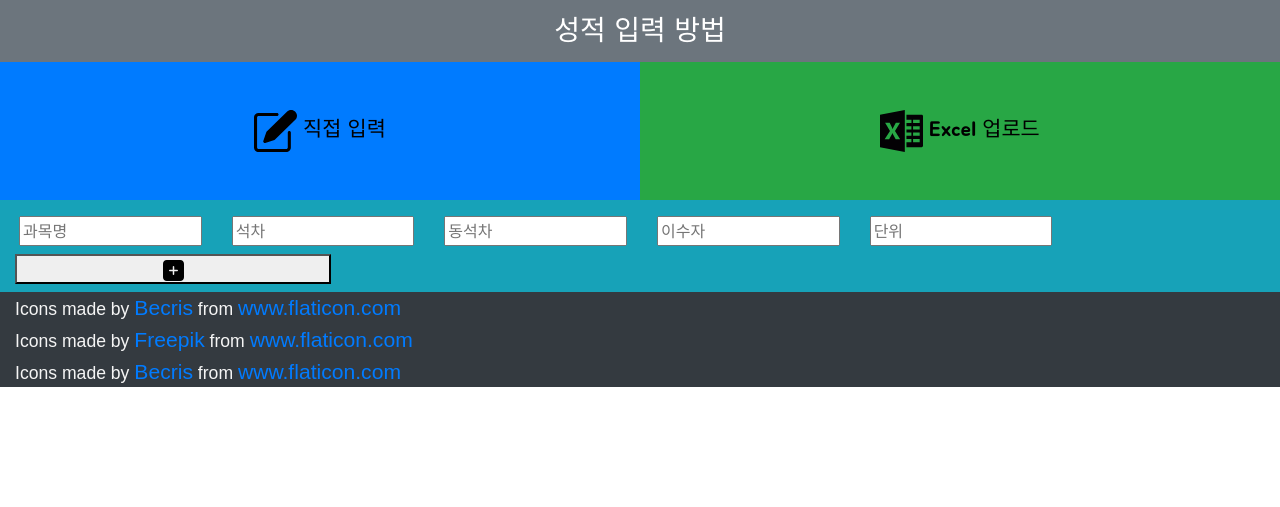
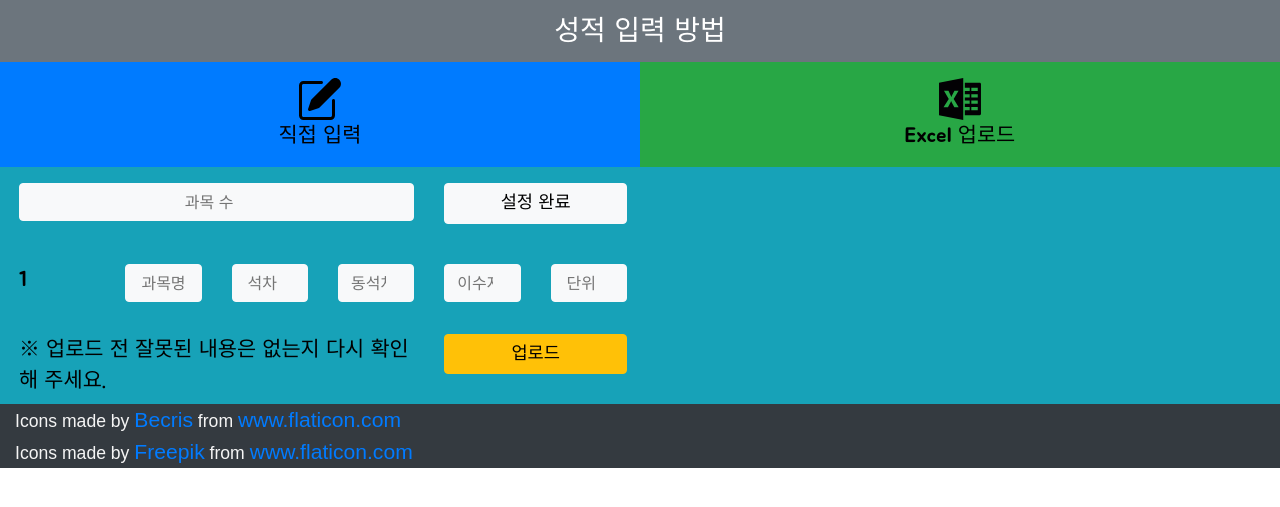
Before and after one commit to CHOISUHYEON22/GradeCalculator, a Flask app: template templates/method_self.html in a window 1280 px wide. Shown: the part 80-587 px from the top of the page. Run offline with Flask 2, Linux system fonts and the light colour scheme; the template is opened without the code that fills it: most values are stand-ins (such as "Sample title", 1, 10 or a date in 2020); some libraries are stand-ins or nearby versions.

Commit message:
Completing the Information Collection Page Design

```diff
--- a/app.py
+++ b/app.py
@@ -10,14 +10,31 @@ def index(): return redirect(url_for('insert_info_method', page_type='default'))
 @app.route('/method', methods=['GET'])
 def insert_info_method():
     METHOD = request.args.get('page_type')
-    if METHOD == 'excel': return render_template('method_excel.html')
-    elif METHOD == 'self': return render_template('method_self.html')
+
+    if METHOD == 'self': return redirect(url_for('method_self', num_of_subjects='1'))
+    elif METHOD == 'excel': return redirect(url_for('method_excel'))
     else: return render_template('index.html')  # METHOD : default
+
+
+@app.route('/method_excel')
+def method_excel(): return render_template('method_excel.html')
 
 
 @app.route('/excel_processing', methods=['POST'])
 def excel_processing():
     EXCEL_FILE = request.form['excel_file']
+
+
+@app.route('/self_set_num_of_subjects', methods=['POST'])
+def self_set_num_of_subjects():
+    return redirect(url_for('method_self', num_of_subjects=request.form['num_of_subjects']))
+
+
+@app.route('/method_self', methods=['GET'])
+def method_self():
+    name = ('과목_', 'subject_name', 'ranking', 'same_ranking_num', 'student_num', 'semester_hour')
+    name_of_ques_with_index = tuple(tuple(f"{j}{i}" for j in name) for i in range(int(request.args.get('num_of_subjects'))))
+    return render_template('method_self.html', name_of_ques_with_index=name_of_ques_with_index)
 
 
 @app.route('/self_processing', methods=['POST'])
--- a/templates/method_self.html
+++ b/templates/method_self.html
@@ -6,14 +6,8 @@
     <link rel="stylesheet" href="{{ url_for('static', filename='css/style.css') }}">
     <link rel="stylesheet" href="{{ url_for('static', filename='css/bootstrap.css') }}">
     <style>
-        label {
-            margin: 0;
-            padding: 0;
-        }
-
-        input {
-            width: 100%;
-        }
+        label { margin: 0; padding: 0; }
+        input { width: 100%; }
     </style>
 </head>
 <body>
@@ -29,32 +23,45 @@
     </section>
     <section class="container-fluid">
         <article class="row text-center">
-            <a href="{{ url_for('insert_info_method', page_type='self') }}" class="col-sm-6 bg-primary py-5" id="main-font-style">
+            <a href="{{ url_for('insert_info_method', page_type='self') }}" class="col-sm-6 bg-primary py-3" id="main-font-style">
                 <img src="{{ url_for('static', filename='img/edit.svg') }}" alt="self writing" width="7%" height="auto">
-                직접 입력
+                <div>직접 입력</div>
             </a>
-            <a href="{{ url_for('insert_info_method', page_type='excel') }}" class="col-sm-6 bg-success py-5" id="main-font-style">
+            <a href="{{ url_for('insert_info_method', page_type='excel') }}" class="col-sm-6 bg-success py-3" id="main-font-style">
                 <img src="{{ url_for('static', filename='img/spreadsheet.svg') }}" alt="excel" width="7%" height="auto">
-                Excel 업로드
+                <div>Excel 업로드</div>
             </a>
         </article>
     </section>
     <section class="container-fluid bg-info pt-2 pb-2">
+        <form method="post" action="{{ url_for('self_set_num_of_subjects') }}">
+            <div class="row pl-1">
+                <label class="col-lg-4 my-2"><input type="number" class="btn btn-light" min="1" name="num_of_subjects" placeholder="과목 수"></label>
+                <label class="col-xl-2 my-2"><input type="submit" class="btn btn-light" id="main-font-style" style="font-size: 1.1em;" value="설정 완료"></label>
+            </div>
+        </form>
+        <br>
         <form method="post" action="{{ url_for('self_processing') }}">
+            {% for v in name_of_ques_with_index %}
+                <div class="row pl-1">
+                    <div class="col-xl-1 my-2" id="main-font-style">{{ v[0] }}</div>
+                    <label class="col-xl-1 my-2"><input type="text" class="btn btn-light" name="{{ v[1] }}" placeholder="과목명"></label>
+                    <label class="col-xl-1 my-2"><input type="number" class="btn btn-light" min="1" name="{{ v[2] }}" placeholder="석차"></label>
+                    <label class="col-xl-1 my-2"><input type="number" class="btn btn-light" min="1" name="{{ v[3] }}" placeholder="동석차"></label>
+                    <label class="col-xl-1 my-2"><input type="number" class="btn btn-light" min="1" name="{{ v[4] }}" placeholder="이수자"></label>
+                    <label class="col-xl-1 my-2"><input type="number" class="btn btn-light" min="1" name="{{ v[5] }}" placeholder="단위"></label>
+                </div>
+            {% endfor %}
+            <br>
             <div class="row pl-1">
-                <label class="col-xl-2 my-2"><input type="text" name="subject_name" placeholder="과목명"></label>
-                <label class="col-xl-2 my-2"><input type="number" min="1" name="ranking" placeholder="석차"></label>
-                <label class="col-xl-2 my-2"><input type="number" min="1" name="same_ranking_num" placeholder="동석차"></label>
-                <label class="col-xl-2 my-2"><input type="number" min="1" name="student_num" placeholder="이수자"></label>
-                <label class="col-xl-2 my-2"><input type="number" min="1" name="semester_hour" placeholder="단위"></label>
+                <label class="col-lg-4" id="main-font-style">&#8251; 업로드 전 잘못된 내용은 없는지 다시 확인해 주세요.</label>
+                <label class="col-xl-2"><input type="submit" class="btn btn-warning" id="main-font-style" style="font-size: 1.1em;" value="업로드"></label>
             </div>
-            <button><img src="{{ url_for('static', filename='img/add.svg') }}" alt="self writing" width="7%" height="auto"></button>
         </form>
     </section>
     <footer class="container-fluid bg-dark" id="source-font-style_wide">
         Icons made by <a href="https://www.flaticon.com/authors/becris" title="Becris" id="source-font-style">Becris</a> from <a href="https://www.flaticon.com/" title="Flaticon" id="source-font-style"> www.flaticon.com</a><br>
-        Icons made by <a href="https://www.flaticon.com/authors/freepik" title="Freepik" id="source-font-style">Freepik</a> from <a href="https://www.flaticon.com/" title="Flaticon" id="source-font-style"> www.flaticon.com</a><br>
-        Icons made by <a href="https://www.flaticon.com/authors/becris" title="Becris" id="source-font-style">Becris</a> from <a href="https://www.flaticon.com/" title="Flaticon" id="source-font-style"> www.flaticon.com</a>
+        Icons made by <a href="https://www.flaticon.com/authors/freepik" title="Freepik" id="source-font-style">Freepik</a> from <a href="https://www.flaticon.com/" title="Flaticon" id="source-font-style"> www.flaticon.com</a>
     </footer>
     <script src="https://ajax.googleapis.com/ajax/libs/jquery/1.12.4/jquery.min.js"></script>
     <script type="text/javascript" src="{{ url_for('static', filename='js/bootstrap.js') }}"></script>
```
Also changed, not shown: templates/index.html (+4 -4 lines), templates/method_excel.html (+7 -7 lines).
